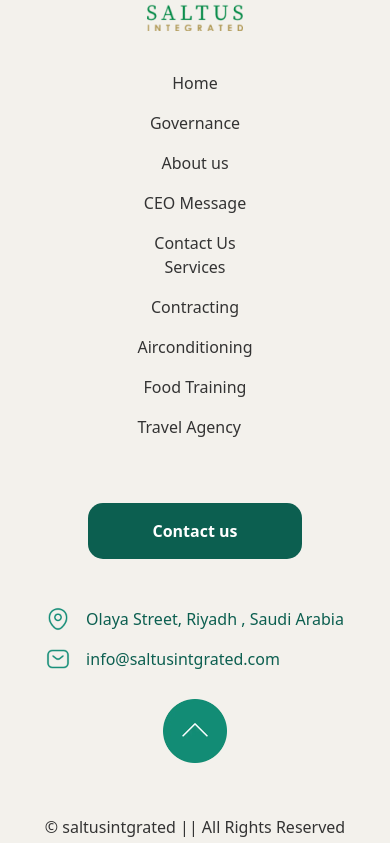
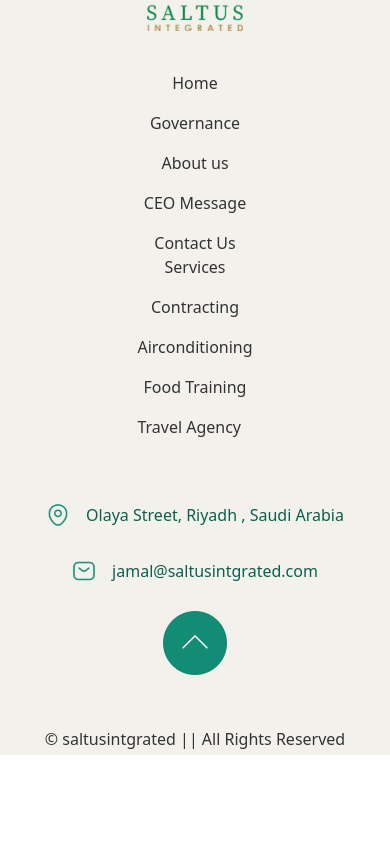
Before and after one commit to Zeyad-Hegazy/saltus, a React (Vite) app: page /ceo-message in a window 390 px wide. Shown: the part 1296-2139 px from the top of the page. After the commit the page ends 2051 px from the top, so only its background shows below. Built offline with nearby package versions, Linux system fonts and the light colour scheme.

Commit message:
fix responsive issues in cards section

```diff
--- a/src/UI/card/Card.jsx
+++ b/src/UI/card/Card.jsx
@@ -4,22 +4,22 @@
 const Card = ({ image, title, description, className, target }) => {
 	return (
 		<div
-			className={`h-auto w-[320px] rounded-[15px] shadow-2xl transition-all duration-100 hover:translate-y-[-10px] ${className} flex flex-col justify-between`}
+			className={`h-auto w-[320px] rounded-[15px] shadow-2xl transition-all duration-100 hover:translate-y-[-10px] ${className} flex flex-col`}
 		>
 			<div className="h-[12rem] w-full flex justify-center items-center mb-4">
 				<img src={image} alt={title} className="h-full w-full object-cover" />
 			</div>
-			<div className="px-4 mb-2">
-				<h3 className="mb-2 text-[23px] font-bold main-font text-[#128c76]">
+			<div className="flex flex-col justify-between h-full">
+				<h3 className="mb-2 px-4 text-[23px] font-bold main-font text-[#128c76]">
 					{title}
 				</h3>
-				<p className="text-[16px] text-[#333333]">{description}</p>
+				<p className="text-[16px] text-[#333333] px-4">{description}</p>
+				<Link to={`/${target}`} onClick={() => window.scrollTo(0, 0)}>
+					<button className="w-full text-center py-4 mainBg text-[#FFFFFF] rounded-br-[15px] rounded-bl-[15px]">
+						View More
+					</button>
+				</Link>
 			</div>
-			<Link to={`/${target}`} onClick={() => window.scrollTo(0, 0)}>
-				<button className="w-full text-center py-4 mainBg text-[#FFFFFF] rounded-br-[15px] rounded-bl-[15px]">
-					View More
-				</button>
-			</Link>
 		</div>
 	);
 };
--- a/src/components/Contact.jsx
+++ b/src/components/Contact.jsx
@@ -12,7 +12,7 @@
 					Whether expanding or opening a brand-new concept, we make it easy to
 					raise money from thousands of local investors.
 				</p>
-				<Link to="/contact">
+				<Link to="/contact" onClick={() => window.scrollTo(0, 0)}>
 					<button className="w-full mainBg hover:bg-[#0c5f50] py-4 text-white font-semibold rounded-[15px]">
 						Keep In Touch
 					</button>
--- a/src/components/Footer.jsx
+++ b/src/components/Footer.jsx
@@ -44,16 +44,9 @@
 							onClick={() => window.scrollTo(0, 0)}
 						/>
 					</div>
-					<div className="w-full flex flex-col lg:flex-row justify-between items-center gap-[3rem] xl:gap-0 lg:px-[3rem]">
-						<div className="pl-0 order-[-1] lg:order-none flex justify-center items-center">
-							<Link to="/contact" onClick={() => window.scrollTo(0, 0)}>
-								<button className="w-full xl:w-full px-[4rem] xl:px-[10rem] py-4 bg-[#0c5f50] text-white font-semibold rounded-[15px]">
-									Contact us
-								</button>
-							</Link>
-						</div>
-						<div className="text-[#333333] mb-[5rem] lg:mb-0">
-							<p className="w-full flex items-center gap-4 text-[#0c5f50]">
+					<div className="w-full flex flex-col lg:flex-row justify-center items-center gap-[3rem] xl:gap-0 lg:px-[3rem]">
+						<div className="text-[#333333] mb-[5rem] lg:mb-0 flex flex-col lg:flex-row w-full  justify-center items-center gap-[2rem]">
+							<p className="w-fit flex items-center gap-4 text-[#0c5f50]">
 								<img
 									src={location}
 									alt="location icon"
@@ -61,14 +54,16 @@
 								/>
 								Olaya Street, Riyadh , Saudi Arabia
 							</p>
-							<p className="w-full flex items-center gap-4 mt-4 text-[#0c5f50]">
+							<a href="mailto:jamal@saltusintgrated.com">
+								<p className="w-fit flex items-center gap-4 text-[#0c5f50]">
 									<img
 										src={sms}
 										alt="sms icon"
 										className="w-6 h-6 object-contain"
 									/>
-								info@saltusintgrated.com
+									jamal@saltusintgrated.com
 								</p>
+							</a>
 						</div>
 					</div>
 					<div className="text-[#333333] mb-[-20px]">
--- a/src/components/Hero.jsx
+++ b/src/components/Hero.jsx
@@ -1,14 +1,30 @@
+import { useState, useEffect } from "react";
 import logo from "../assets/images/logo.webp";
+import imgPath from "../assets/images/newHero.png";
 
 const Hero = () => {
+	const [bgLoaded, setBgLoaded] = useState(false);
+
+	useEffect(() => {
+		const image = new Image();
+		image.src = imgPath;
+		image.onload = () => {
+			setBgLoaded(true);
+		};
+	}, []);
+
 	return (
-		<section className="h-[90vh] bghero bg-cover bg-no-repeat flex justify-start items-center sm:items-start">
-			<div className="flex flex-col h-full justify-start items-center lg:items-start lg:flex-row w-full lg:w-[80%] xl:w-[60%] lg:justify-center gap-4">
+		<section
+			className={`h-[90vh] ${
+				bgLoaded ? "bghero" : ""
+			} bg-cover bg-no-repeat flex justify-start items-center sm:items-start`}
+		>
+			<div className="flex flex-col h-full justify-start items-center lg:items-start lg:flex-row w-full lg:w-[80%] xl:w-[60%] lg:justify-center gap-4 lg:ml-[-4rem]">
 				<div className="mt-[2rem]">
 					<img src={logo} alt="logo" className="h-36 w-36" />
 				</div>
-				<div className="ml-[-1rem] lg:mt-[2rem] lg:ml-[10rem] h-[15rem] w-[15rem] sm:h-[20rem] xl:h-[30rem] sm:w-[20rem] xl:w-[30rem] rounded-full bg-[rgba(139,116,68,0.4)] overflow-visible relative">
-					<div className="absolute top-[4rem] right-[-2rem] md:right-[-10rem] xl:top-[8rem] xl:right-[-17rem]">
+				<div className="ml-[-1rem] lg:mt-[2rem] lg:ml-[4rem] h-[15rem] w-[15rem] sm:h-[20rem] xl:h-[30rem] sm:w-[20rem] xl:w-[30rem] rounded-full bg-[rgba(139,116,68,0.4)] overflow-visible relative">
+					<div className="absolute top-[4rem] right-[-2rem] md:right-[-10rem] xl:top-[8rem] xl:right-[-14rem]">
 						<h1 className="text-[25px] sm:text-[40px] main-font xl:text-[60px] xl:leading-[80px] text-[#FFFFFF] font-semibold">
 							Meaningful in <br /> Main Street businesses
 						</h1>
--- a/src/components/SisComps.jsx
+++ b/src/components/SisComps.jsx
@@ -25,7 +25,7 @@
 				{SisCompsObjs.map((comp) => (
 					<Card
 						key={comp.id}
-						className="h-[28rem] overflow-hidden"
+						className="md:h-[28rem]"
 						title={comp.title}
 						image={comp.image}
 						description={comp.mini_description}
--- a/src/components/Subsidiaries.jsx
+++ b/src/components/Subsidiaries.jsx
@@ -13,7 +13,7 @@
 				{SubsidObjs.map((comp) => (
 					<Card
 						key={comp.id}
-						className="lg:w-[40%] h-[32rem] overflow-hidden"
+						className="lg:w-[40%] sm:h-[35rem] xl:h-[32rem]"
 						title={comp.title}
 						image={comp.image}
 						description={comp.mini_description}
--- a/src/pages/CeoMessage.jsx
+++ b/src/pages/CeoMessage.jsx
@@ -1,8 +1,23 @@
+import { useState, useEffect } from "react";
+import imgPath from "../assets/images/ceoBG.png";
+
 const CeoMessage = () => {
+	const [bgLoaded, setBgLoaded] = useState(false);
+
+	useEffect(() => {
+		const image = new Image();
+		image.src = imgPath;
+		image.onload = () => {
+			setBgLoaded(true);
+		};
+	}, []);
+
 	return (
-		<section className="p-0 sm:p-[4rem] ceoBg">
+		<>
+			<link rel="preload" as="image" href={imgPath} />
+			<section className={`p-0 sm:p-[4rem] ${bgLoaded ? "ceoBg" : ""}`}>
 				<div className="text-center lg:text-left mt-[-2rem]">
-				<h1 className="mb-[1rem] main-font mt-[2rem] pt-[2rem] text-[25px] lg:text-[40px] text-[#FFFFFF] font-semibold">
+					<h1 className="mb-[1rem] main-font mt-[2rem] pt-[2rem] text-[25px] lg:text-[40px] text-[#FFFFFF]  font-semibold">
 						CEO Message
 					</h1>
 					<p className="px-[1rem] lg:px-0 text-[18px] lg:text-[25px]  text-[#FFFFFF] text-justify">
@@ -11,25 +26,27 @@
 						pace towards which the Kingdom’s Vision 2030 is heading, it was
 						necessary for us to anticipate the future and work with all our
 						energies to contribute to achieving the goals of that vision.
-					Believing in our vision and capabilities, we will continue to develop
-					and improve to achieve sustainability by monitoring and measuring the
-					quality of performance, so that we can be an effective tool in
-					achieving the best gains and the highest standards of success in our
-					various sectors. In alignment with our principles, which are based on
-					the belief that innovation has no limits, and that the passion for
-					excellence and leadership is an obsession that always pushes us to
-					soar to new horizons, our ideas raced to choose the best business
-					sectors to ensure sustainability in investment, which encourages us to
-					provide more effort, always strive for the best, and provide
-					investment opportunities. To make these sectors more developed and
-					prosperous. Today, we look forward to achieving our ambitions to
-					enhance our capabilities, strengthen our partnerships, and develop our
-					resources, through diligent work, professional teams, a clear vision,
-					and thoughtful future plans that will achieve leadership in our field
-					of expertise, so that we can truly be partners in success.
+						Believing in our vision and capabilities, we will continue to
+						develop and improve to achieve sustainability by monitoring and
+						measuring the quality of performance, so that we can be an effective
+						tool in achieving the best gains and the highest standards of
+						success in our various sectors. In alignment with our principles,
+						which are based on the belief that innovation has no limits, and
+						that the passion for excellence and leadership is an obsession that
+						always pushes us to soar to new horizons, our ideas raced to choose
+						the best business sectors to ensure sustainability in investment,
+						which encourages us to provide more effort, always strive for the
+						best, and provide investment opportunities. To make these sectors
+						more developed and prosperous. Today, we look forward to achieving
+						our ambitions to enhance our capabilities, strengthen our
+						partnerships, and develop our resources, through diligent work,
+						professional teams, a clear vision, and thoughtful future plans that
+						will achieve leadership in our field of expertise, so that we can
+						truly be partners in success.
 					</p>
 				</div>
 			</section>
+		</>
 	);
 };
 
```
Lines whose indentation alone changed are shown as unchanged.
